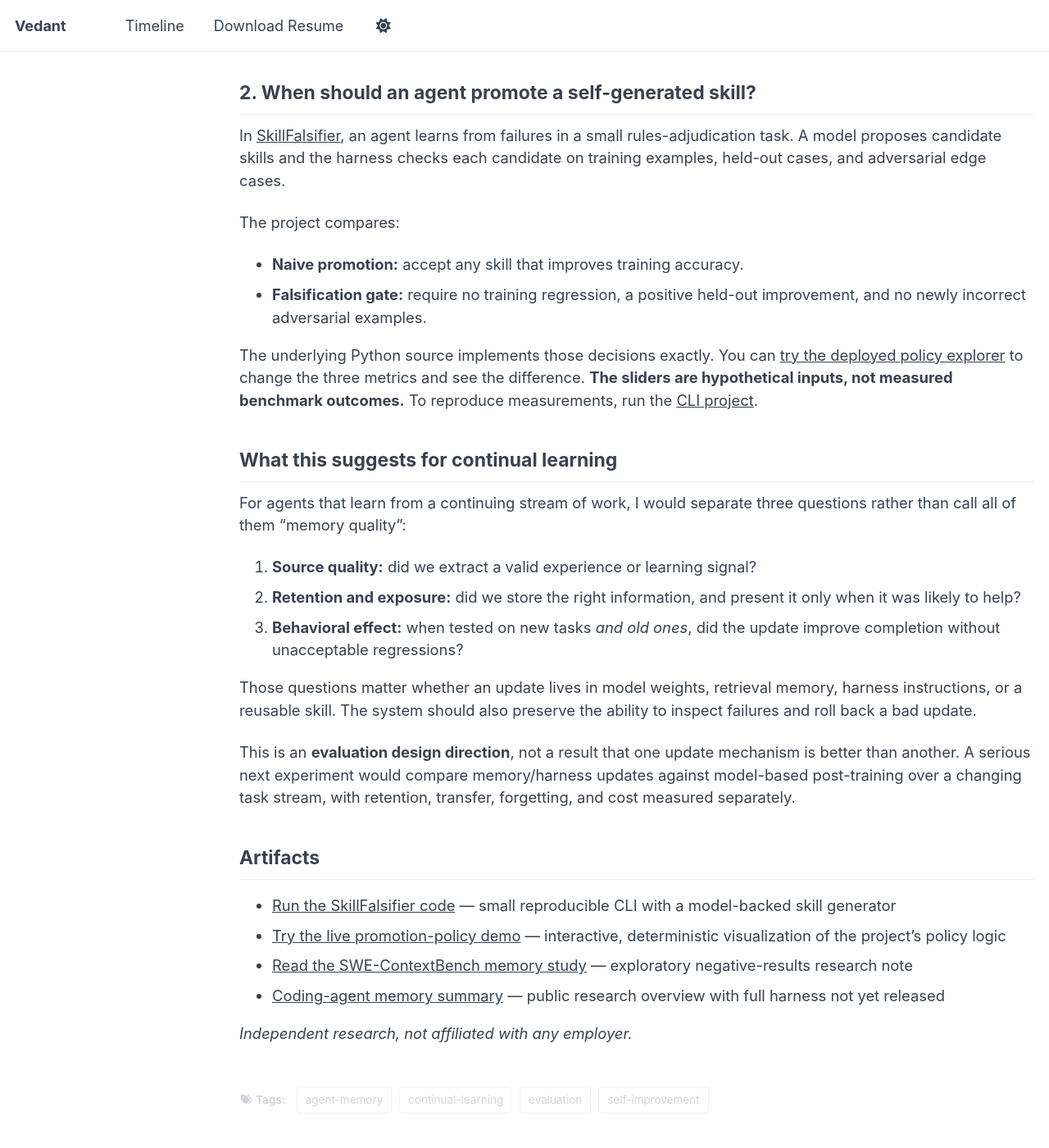
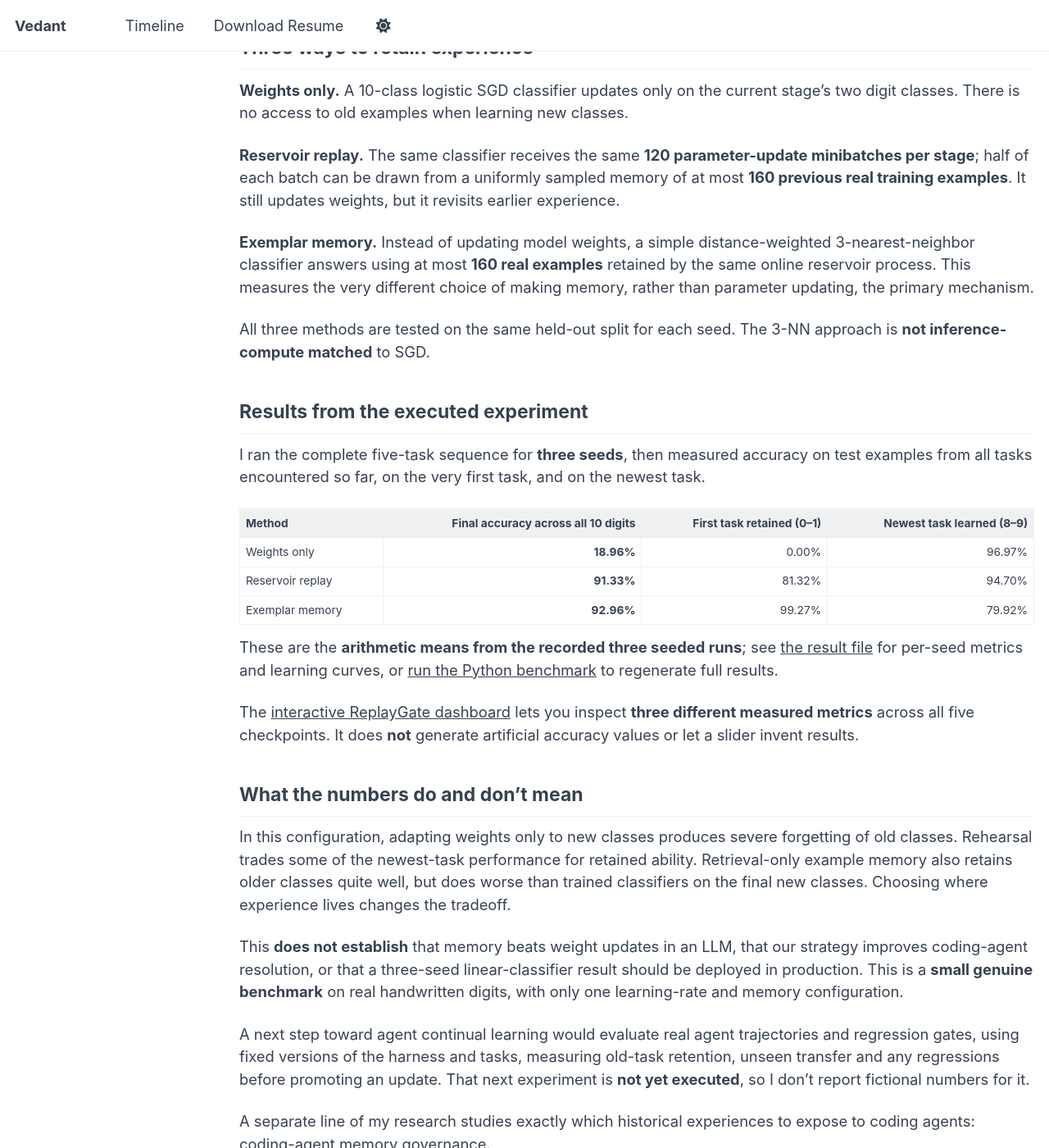
Before and after one commit to Vedant2100/vedant2100.github.io, a Jekyll site: the page built from _posts/2026-10-19-continual-agent-learning-and-memory-gates.md, in a window 1280 px wide and 1400 px high, scrolled down 1033 px. Shown: the whole window at 82% size. Built offline with Jekyll 4.4.1, drawn with Linux system fonts in a browser that asks for light colours; some web fonts are replaced; a script bundle is joined from its source files by our own code; library files that are not in the unit come from our copies; some of the changed text lies outside the part shown.

Commit message:
Replace reused-demo write-up with executed ReplayGate real-data continual-learning results

```diff
--- a/_posts/2026-10-19-continual-agent-learning-and-memory-gates.md
+++ b/_posts/2026-10-19-continual-agent-learning-and-memory-gates.md
@@ -1,67 +1,80 @@
 ---
 layout: single
-title: "When should an agent keep what it learned?"
+title: "ReplayGate: where should an adapting system keep its experience?"
 date: 2026-10-19
 permalink: /posts/continual-agent-learning/
 author_profile: true
 tags:
   - continual-learning
-  - agent-memory
-  - evaluation
-  - self-improvement
+  - replay
+  - agents
+  - evaluations
 ---
 
-*Two independent experiments on a practical question: how do we tell a useful persistent update from something that only looks useful?*
+*One real, executed experiment on the tradeoff between adapting model weights and retaining examples in memory.*
 
-**[Interactive evaluation demo](/skillfalsifier/)** · **[Runnable SkillFalsifier code](https://github.com/Vedant2100/skillfalsifier)** · **[Coding-agent memory research](/fleet-mem/)**
+[**Explore the new interactive results dashboard**](/replaygate/) · [**Runnable Python experiment and raw protocols**](https://github.com/Vedant2100/role-work-forge-artifacts/tree/main/projects/prime-intellect-continual-memory) · [**Actual measured result JSON**](https://github.com/Vedant2100/role-work-forge-artifacts/blob/main/projects/prime-intellect-continual-memory/results_summary.json)
 
-## The question
+## The continual-learning question
 
-An agent finishes a task and learns something: a debugging trick, a rule about a tool, or a shortcut through a workflow. We could store it in memory, add it to a shared playbook, use it as new training data, or discard it. Which choice makes the *next* agent better, without breaking something that already worked?
+When a system learns something new, should that change the model's weights, persist in a memory store, or be replayed during later training? How much of its *earlier* ability survives?
 
-I have been exploring that question from two directions: sharing historical experience between coding agents, and evaluating new skills generated from an agent's past errors.
+This question matters to continual-learning systems and self-improving agents, but there is a prerequisite before making claims about coding agents: run a controlled benchmark where retention and adaptation can actually be measured. I built **ReplayGate**, a separate experimental project, to do that.
 
-## 1. Does sharing more memory help a coding agent?
+**This is not the earlier SkillFalsifier demo.** ReplayGate trains a real online learner, performs sequential evaluation, and draws its interactive chart from actual run output.
 
-My [coding-agent memory research](/fleet-mem/) investigates two different decisions:
+## Real public data, not made-up tasks
 
-- **Promotion:** which past experiences deserve to become shared memory?
-- **Exposure:** which saved memories should be shown to a later agent facing a new task?
+The data comes directly from the [UCI Optical Recognition of Handwritten Digits dataset](https://archive.ics.uci.edu/dataset/80/optical+recognition+of+handwritten+digits), provided by \`sklearn.datasets.load_digits()\`. It has **1,797 real handwritten digit images**, each represented by 64 pixel intensities.
 
-On a clean 11-target development set from SWE-ContextBench, earlier same-repository experiences served as candidate memories. The memory conditions we evaluated **did not improve full-task resolution over the no-memory baseline**.
+I split the dataset into training and untouched test examples using a stratified 75/25 split separately for three fixed random seeds (7, 13, 29). Each model encounters five tasks in sequence: digits 0–1, 2–3, 4–5, 6–7 and finally 8–9.
 
-This is a negative result, not a proof that memory cannot work. An earlier experience can look relevant and still be ignored, misapplied, or distracting. A memory relevance metric is not a substitute for running the downstream agent.
+The experiment uses **no handcrafted examples, mock benchmark records, or invented results**.
 
-The [public summary](https://github.com/Vedant2100/coding-agent-mem) describes the study; the full task harness and benchmark artifacts are not currently available in that repository, so I do not claim the public summary is an independently reproducible experiment.
+## Three ways to retain experience
 
-## 2. When should an agent promote a self-generated skill?
+**Weights only.** A 10-class logistic SGD classifier updates only on the current stage's two digit classes. There is no access to old examples when learning new classes.
 
-In [SkillFalsifier](https://github.com/Vedant2100/skillfalsifier), an agent learns from failures in a small rules-adjudication task. A model proposes candidate skills and the harness checks each candidate on training examples, held-out cases, and adversarial edge cases.
+**Reservoir replay.** The same classifier receives the same **120 parameter-update minibatches per stage**; half of each batch can be drawn from a uniformly sampled memory of at most **160 previous real training examples**. It still updates weights, but it revisits earlier experience.
 
-The project compares:
+**Exemplar memory.** Instead of updating model weights, a simple distance-weighted 3-nearest-neighbor classifier answers using at most **160 real examples** retained by the same online reservoir process. This measures the very different choice of making memory, rather than parameter updating, the primary mechanism.
 
-- **Naive promotion:** accept any skill that improves training accuracy.
-- **Falsification gate:** require no training regression, a positive held-out improvement, and no newly incorrect adversarial examples.
+All three methods are tested on the same held-out split for each seed. The 3-NN approach is **not inference-compute matched** to SGD.
 
-The underlying Python source implements those decisions exactly. You can [try the deployed policy explorer](/skillfalsifier/) to change the three metrics and see the difference. **The sliders are hypothetical inputs, not measured benchmark outcomes.** To reproduce measurements, run the [CLI project](https://github.com/Vedant2100/skillfalsifier).
+## Results from the executed experiment
 
-## What this suggests for continual learning
+I ran the complete five-task sequence for **three seeds**, then measured accuracy on test examples from all tasks encountered so far, on the very first task, and on the newest task.
 
-For agents that learn from a continuing stream of work, I would separate three questions rather than call all of them “memory quality”:
+| Method | Final accuracy across all 10 digits | First task retained (0–1) | Newest task learned (8–9) |
+| --- | ---: | ---: | ---: |
+| Weights only | **18.96%** | 0.00% | 96.97% |
+| Reservoir replay | **91.33%** | 81.32% | 94.70% |
+| Exemplar memory | **92.96%** | 99.27% | 79.92% |
 
-1. **Source quality:** did we extract a valid experience or learning signal?
-2. **Retention and exposure:** did we store the right information, and present it only when it was likely to help?
-3. **Behavioral effect:** when tested on new tasks *and old ones*, did the update improve completion without unacceptable regressions?
+These are the **arithmetic means from the recorded three seeded runs**; see [the result file](https://github.com/Vedant2100/role-work-forge-artifacts/blob/main/projects/prime-intellect-continual-memory/results_summary.json) for per-seed metrics and learning curves, or [run the Python benchmark](https://github.com/Vedant2100/role-work-forge-artifacts/blob/main/projects/prime-intellect-continual-memory/run.py) to regenerate full results.
 
-Those questions matter whether an update lives in model weights, retrieval memory, harness instructions, or a reusable skill. The system should also preserve the ability to inspect failures and roll back a bad update.
+The [interactive ReplayGate dashboard](/replaygate/) lets you inspect **three different measured metrics** across all five checkpoints. It does **not** generate artificial accuracy values or let a slider invent results.
 
-This is an **evaluation design direction**, not a result that one update mechanism is better than another. A serious next experiment would compare memory/harness updates against model-based post-training over a changing task stream, with retention, transfer, forgetting, and cost measured separately.
+## What the numbers do and don't mean
 
-## Artifacts
+In this configuration, adapting weights only to new classes produces severe forgetting of old classes. Rehearsal trades some of the newest-task performance for retained ability. Retrieval-only example memory also retains older classes quite well, but does worse than trained classifiers on the final new classes. Choosing where experience lives changes the tradeoff.
 
-- [Run the SkillFalsifier code](https://github.com/Vedant2100/skillfalsifier) — small reproducible CLI with a model-backed skill generator
-- [Try the live promotion-policy demo](/skillfalsifier/) — interactive, deterministic visualization of the project's policy logic
-- [Read the SWE-ContextBench memory study](/fleet-mem/) — exploratory negative-results research note
-- [Coding-agent memory summary](https://github.com/Vedant2100/coding-agent-mem) — public research overview with full harness not yet released
+This **does not establish** that memory beats weight updates in an LLM, that our strategy improves coding-agent resolution, or that a three-seed linear-classifier result should be deployed in production. This is a **small genuine benchmark** on real handwritten digits, with only one learning-rate and memory configuration.
 
-*Independent research, not affiliated with any employer.*
+A next step toward agent continual learning would evaluate real agent trajectories and regression gates, using fixed versions of the harness and tasks, measuring old-task retention, unseen transfer and any regressions before promoting an update. That next experiment is **not yet executed**, so I don't report fictional numbers for it.
+
+A separate line of my research studies exactly which historical experiences to expose to coding agents: [coding-agent memory governance](/fleet-mem/).
+
+## Reproduce
+
+From [the project folder on GitHub](https://github.com/Vedant2100/role-work-forge-artifacts/tree/main/projects/prime-intellect-continual-memory), install NumPy and scikit-learn, then run:
+
+\`\`\`bash
+OPENBLAS_NUM_THREADS=1 MKL_NUM_THREADS=1 OMP_NUM_THREADS=1 python run.py --output results.json
+\`\`\`
+
+The script loads the public data, trains each method for each seed, evaluates all five stages, and saves full run output. No API keys or model-hosted inference are required.
+
+**[New deployed demo](/replaygate/)** · **[Source and reproducibility](https://github.com/Vedant2100/role-work-forge-artifacts/tree/main/projects/prime-intellect-continual-memory)** · **[Measured results](https://github.com/Vedant2100/role-work-forge-artifacts/blob/main/projects/prime-intellect-continual-memory/results_summary.json)**
+
+*Independent learning experiment. Not affiliated with Prime Intellect or a claim about LLM-agent performance.*
```
